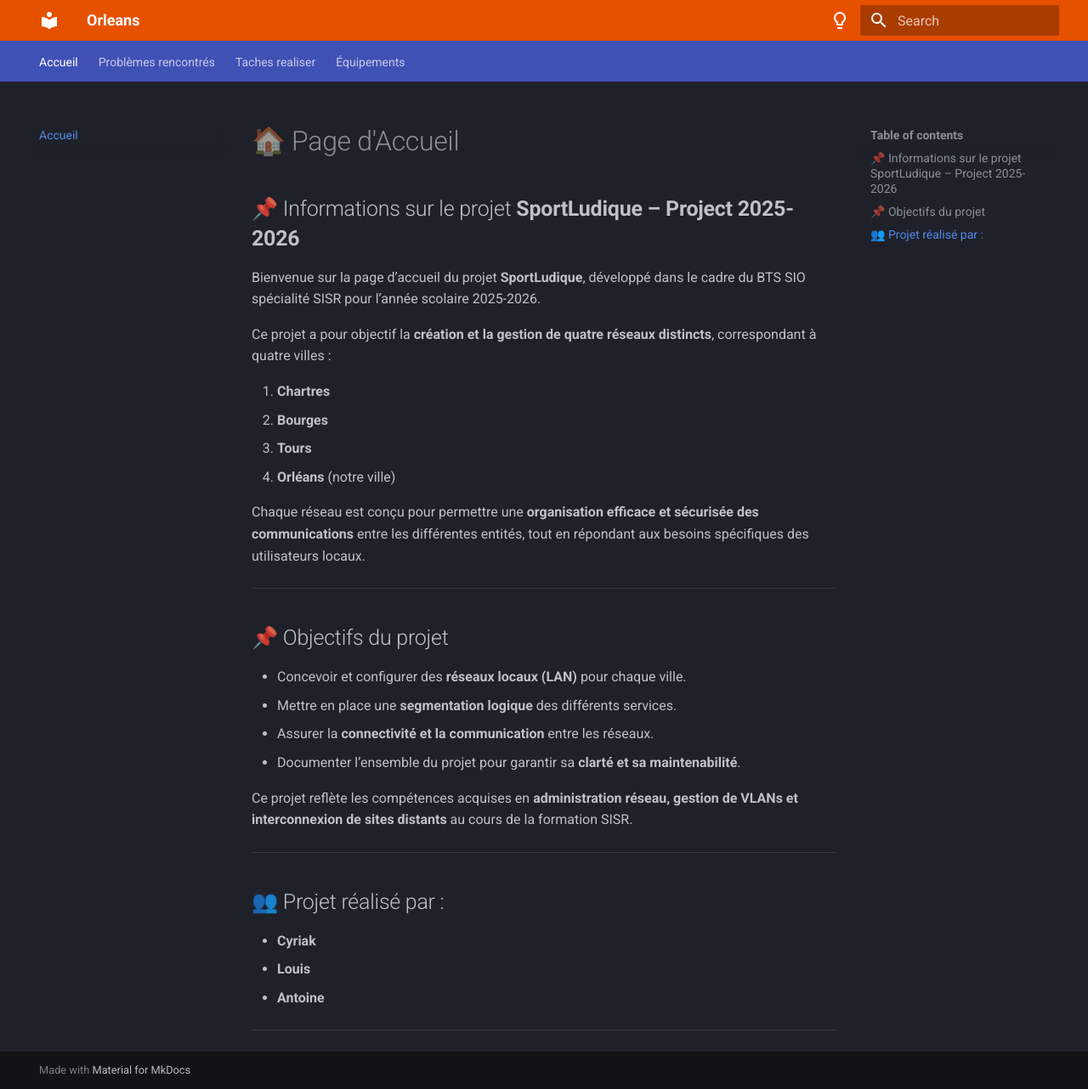
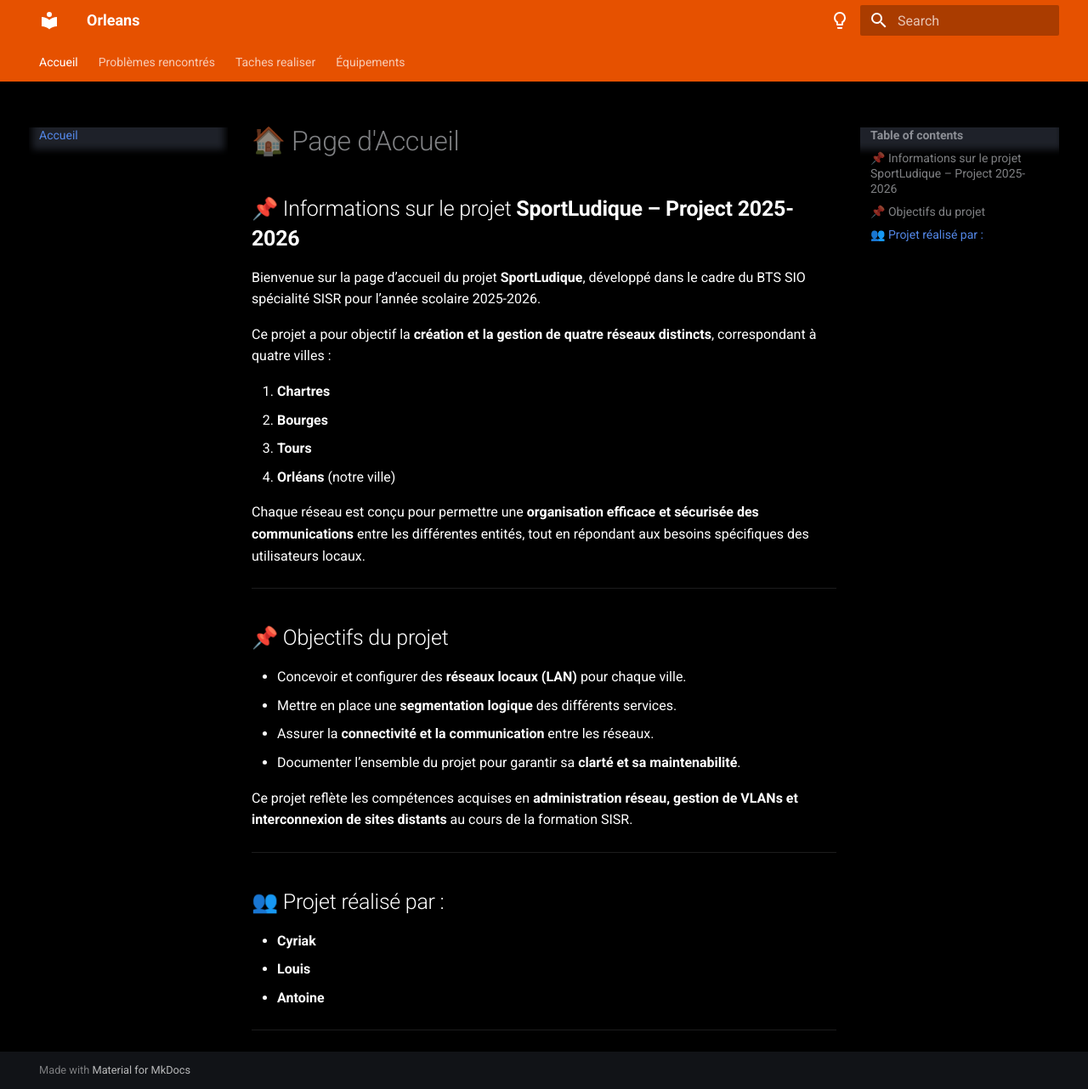
Before and after one commit to XolA-max/gp-orleans-sportludique2025-2026, an MkDocs documentation site: the page built from docs/index.md, in a window 1280 px wide and 1282 px high. Shown: the whole window at 85% size. Built offline with MkDocs 1.6.1 and Material for MkDocs 9.7.7, drawn with Linux system fonts in a browser that asks for light colours.

Commit message:
Update overrides.css

```diff
--- a/docs/overrides.css
+++ b/docs/overrides.css
@@ -1,26 +1,27 @@
-/* Bandeau du haut (header / navbar) en vrai orange foncé */
-.md-header {
-    background-color: #E65100 !important;  /* Orange foncé profond */
+/* ===== Fond général ===== */
+.md-main, .md-content {
+    background-color: #000000 !important; /* Fond noir */
+    color: #FFFFFF !important;
 }
 
-/* Boutons primaires assortis */
+/* ===== Bandeau du haut (header / navbar) ===== */
+.md-header, .md-tabs {
+    background-color: #E65100 !important;  /* Orange foncé uniforme */
+}
+
+/* ===== Liens et textes dans la navbar ===== */
+.md-header nav a,
+.md-tabs a {
+    color: #FFFFFF !important;
+}
+
+/* ===== Boutons primaires ===== */
 .md-button.md-button--primary {
     background-color: #E65100 !important;
     color: #FFFFFF !important;
 }
 
-/* Liens dans la navbar */
-.md-header nav a {
-    color: #FFFFFF !important;
-}
-
-
-.md-button.md-button--primary {
-    background-color: #FF5722 !important;
-    color: #FFFFFF !important;
-}
-
-
+/* ===== Liens dans le contenu ===== */
 .md-content a {
     color: #00BCD4 !important; /* Accent cyan/bleu pour lisibilité */
 }
```
